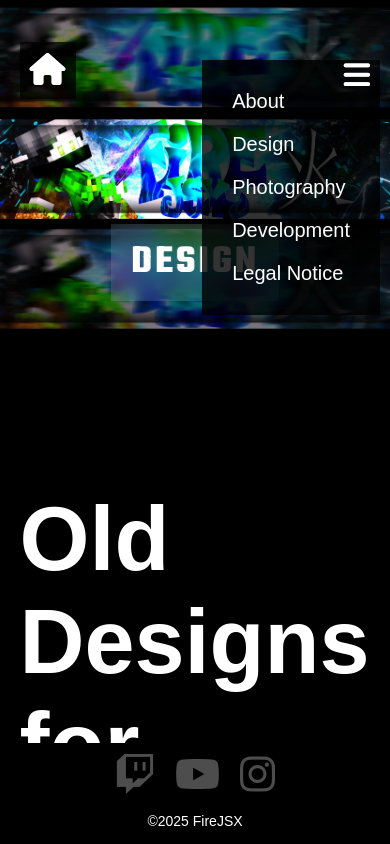
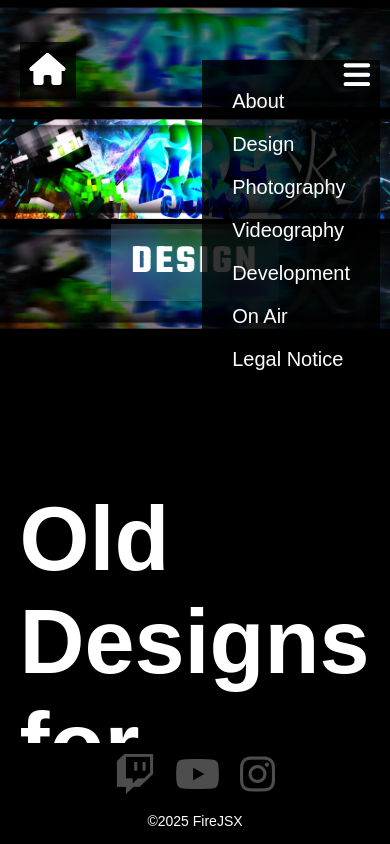
Before and after one commit to FireJSX/firejsxde, a React (Vite) app: page /design in a window 390 px wide. Both pictures are taken after a click on the element 356 px from the left and 76 px from the top of the page. Shown: the top 844 px of the page. Built offline with nearby package versions, Linux system fonts and the light colour scheme; a web font is replaced by a local one.

Commit message:
Navbar Fix mobile

```diff
--- a/src/components/Navbar.tsx
+++ b/src/components/Navbar.tsx
@@ -40,7 +40,9 @@ const Navbar: React.FC = () => {
                 <Link to="/about">About</Link>
                 <Link to="/design">Design</Link>
                 <Link to="/photography">Photography</Link>
+                <Link to="/videography">Videography</Link>
                 <Link to="/development">Development</Link>
+                <Link to="/onair">On Air</Link>
                 <Link to="/legalnotice">Legal Notice</Link>
             </div>
         </div>
```
